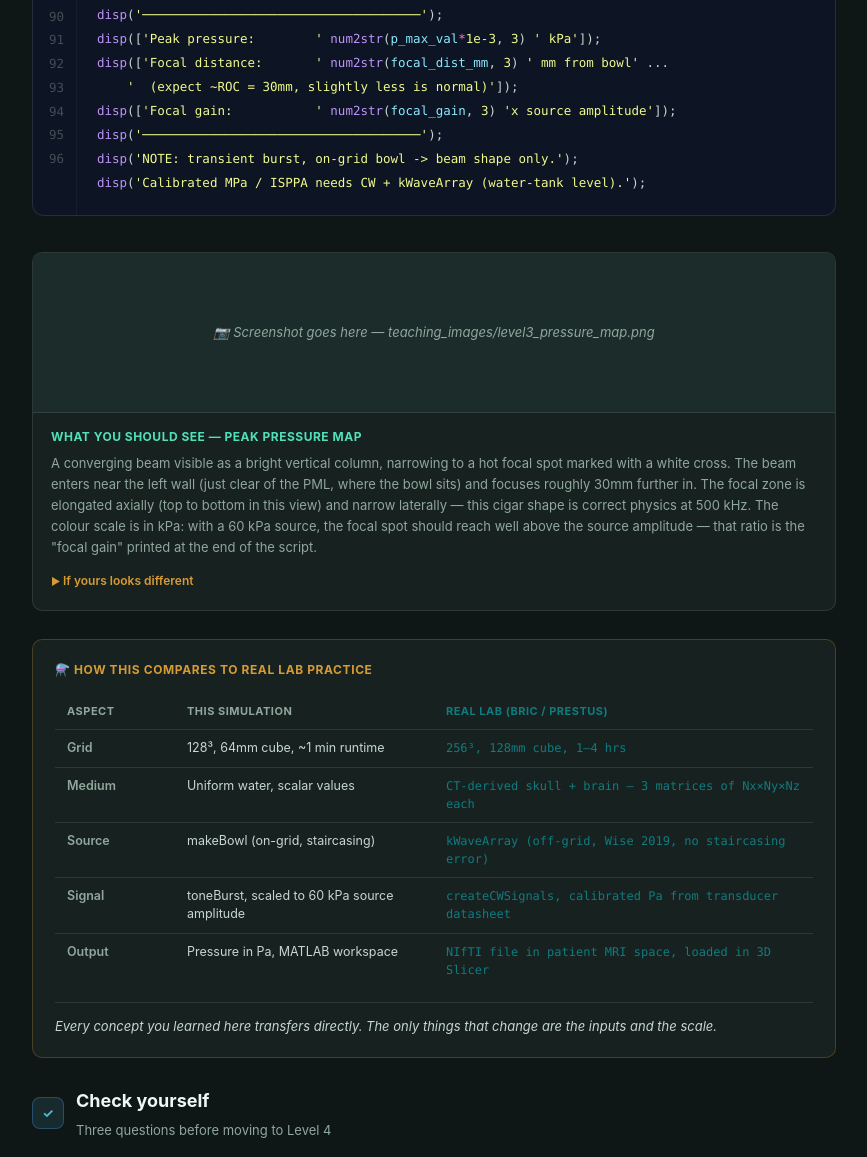
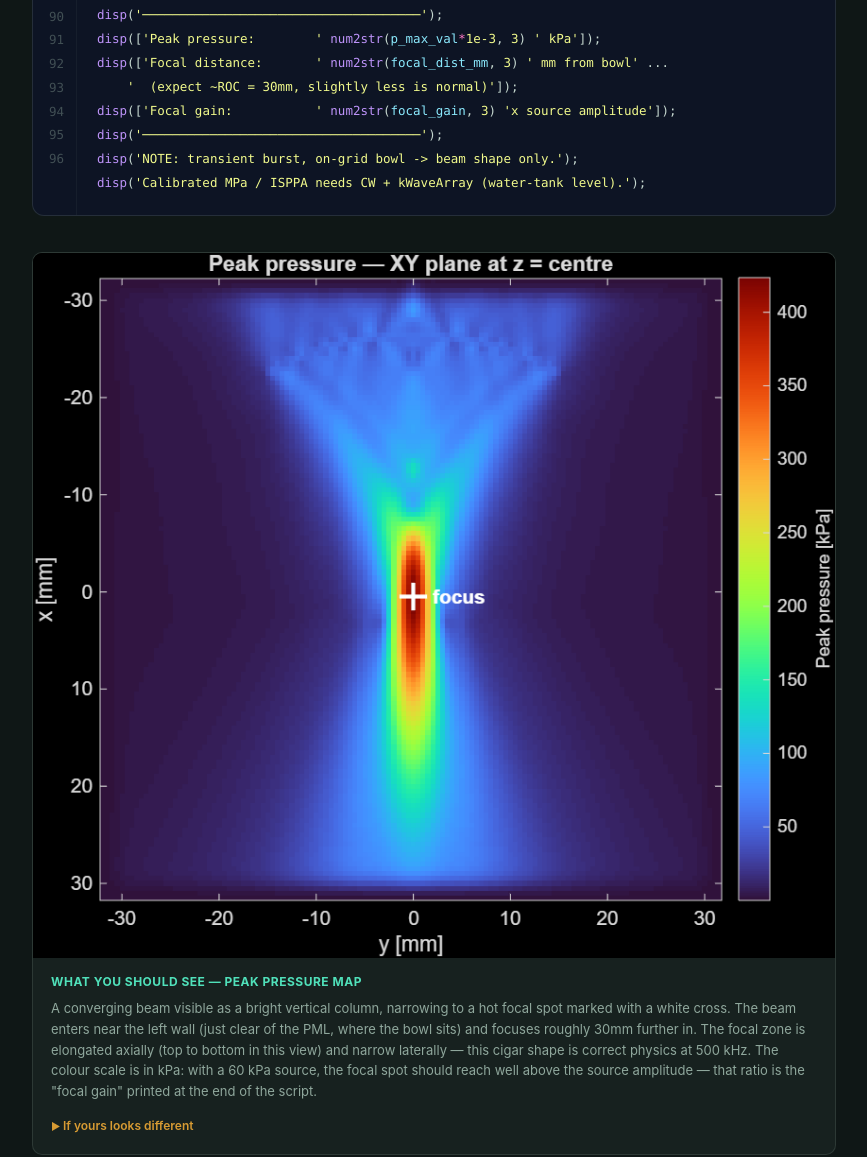
Before and after one commit to hiramusarrat8-beep/Learn-K-wave, a plain HTML site: page level3_3d_simulation.html in a window 1280 px wide. Shown: the part 8065-9222 px from the top of the page, without its empty margins (276-1143 px from the left). Drawn offline with Linux system fonts and the light colour scheme.

Commit message:
Fix image source for pressure map in HTML

```diff
--- a/level3_3d_simulation.html
+++ b/level3_3d_simulation.html
@@ -1282,7 +1282,7 @@ details[open] .img-troubleshoot summary::before { content: "▼ "; }
 
     <!-- IMAGE SLOT 2: Pressure map -->
     <div class="img-slot">
-      <img src="teaching_images/"
+      <img src="teaching_images/level3_pressure_map.png"
            alt="MATLAB imagesc output showing a focused ultrasound pressure field — a bright converging beam entering from the left narrowing to a hot focal spot marked with a white cross at approximately 30mm depth"
            onerror="this.style.display='none';this.nextElementSibling.style.display='flex'">
       <div class="img-slot-placeholder" style="display:none">📷 Screenshot goes here — teaching_images/level3_pressure_map.png</div>
```
